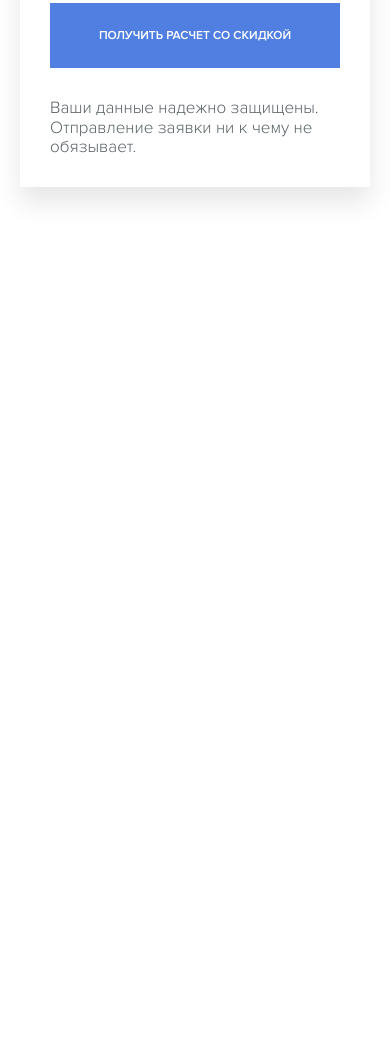
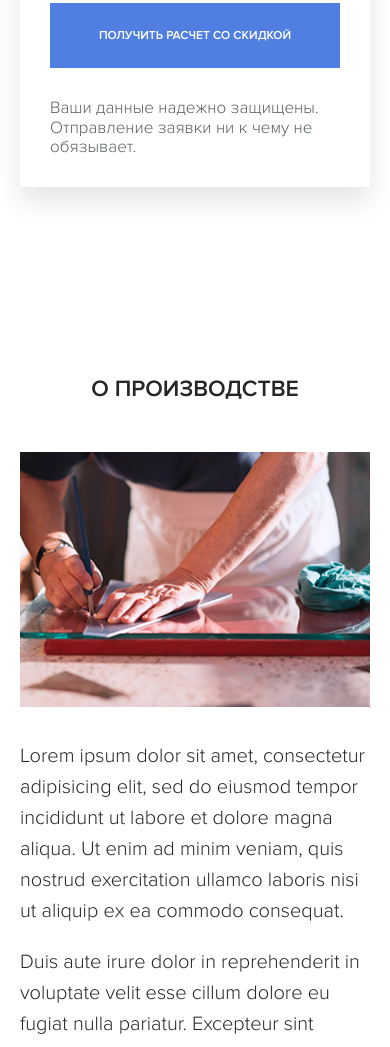
Before and after one commit to AleksSutener/skinali, a plain HTML site: page index.html in a window 390 px wide. Shown: the part 10953-12000 px from the top of the page. Before the commit the page ends 11269 px from the top, so only its background shows below. Drawn offline with Linux system fonts and the light colour scheme; a script that the page names is missing.

Commit message:
Вёрстка секции о производстве с адаптивом

```diff
--- a/index.html
+++ b/index.html
@@ -533,6 +533,28 @@
                 </div>
             </div>
         </section>
+        <section class="factory section">
+            <div class="container">
+                <h2 class="section-title section__title">О производстве</h2>
+                <div class="factory-wrap">
+                    <div class="factory-wrap__img">
+                        <img src="img/factory/factory-img.jpg" alt="О производстве">
+                    </div>
+                    <div class="factory-wrap__text">
+                        <p>
+                            Lorem ipsum dolor sit amet, consectetur adipisicing elit, sed do eiusmod tempor
+                            incididunt ut labore et dolore magna aliqua. Ut enim ad minim veniam, quis
+                            nostrud exercitation ullamco laboris nisi ut aliquip ex ea commodo consequat.
+                        </p>
+                        <p>
+                            Duis aute irure dolor in reprehenderit in voluptate velit esse cillum dolore
+                            eu fugiat nulla pariatur. Excepteur sint occaecat cupidatat non proident, sunt in
+                            culpa qui officia deserunt mollit anim id est laborum.
+                        </p>
+                    </div>
+                </div>
+            </div>
+        </section>
     </main>
     <!-- Подключение виджена spikmi -->
     <script type="text/javascript" src="https://spikmi.com/Widget?Id=1123"></script>
--- a/scss/main.scss
+++ b/scss/main.scss
@@ -45,3 +45,7 @@
 // Reviews
 
 @import 'sections/reviews';
+
+// Factory
+
+@import 'sections/factory';
--- /dev/null
+++ b/scss/sections/_factory.scss
@@ -0,0 +1,46 @@
+.factory-wrap {
+    display: flex;
+    align-items: center;
+    justify-content: center;
+    &__img {
+        margin-right: 70px;
+        flex-shrink: 0;
+    }
+    &__text {
+        font-size: 20px;
+        line-height: 1.55;
+        max-width: 520px;
+        p {
+            margin-top: 0;
+            &:last-child {
+                margin-bottom: 0;
+            }
+        }
+    }
+}
+
+@media (max-width: 991px) {
+    .factory-wrap {
+        &__img {
+            margin-right: 30px;
+        }
+        &__text {
+            line-height: 1.05;
+        }
+    }
+}
+
+@media (max-width: 768px) {
+    .factory-wrap {
+        flex-direction: column;
+        &__img {
+            max-width: 370px;
+            margin-right: 0;
+            margin-bottom: 30px;
+        }
+        &__text {
+            max-width: 370px;
+            line-height: 1.55;
+        }
+    }
+}
```
Also changed, not shown: css/main.css, img/factory/factory-img.jpg (added), 1 other file.
